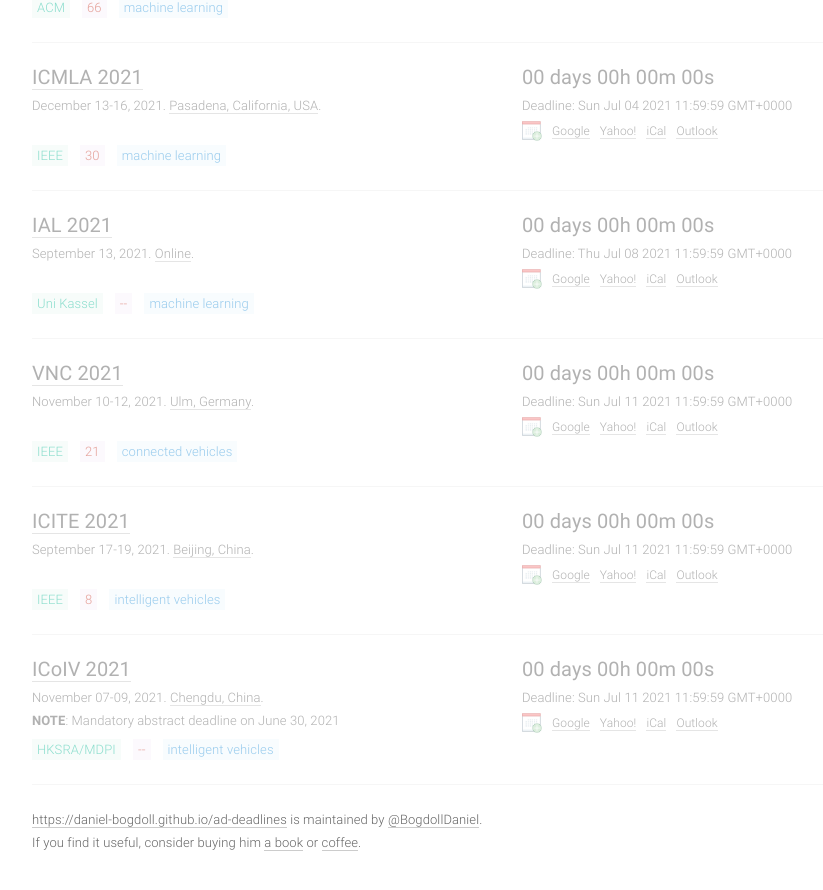
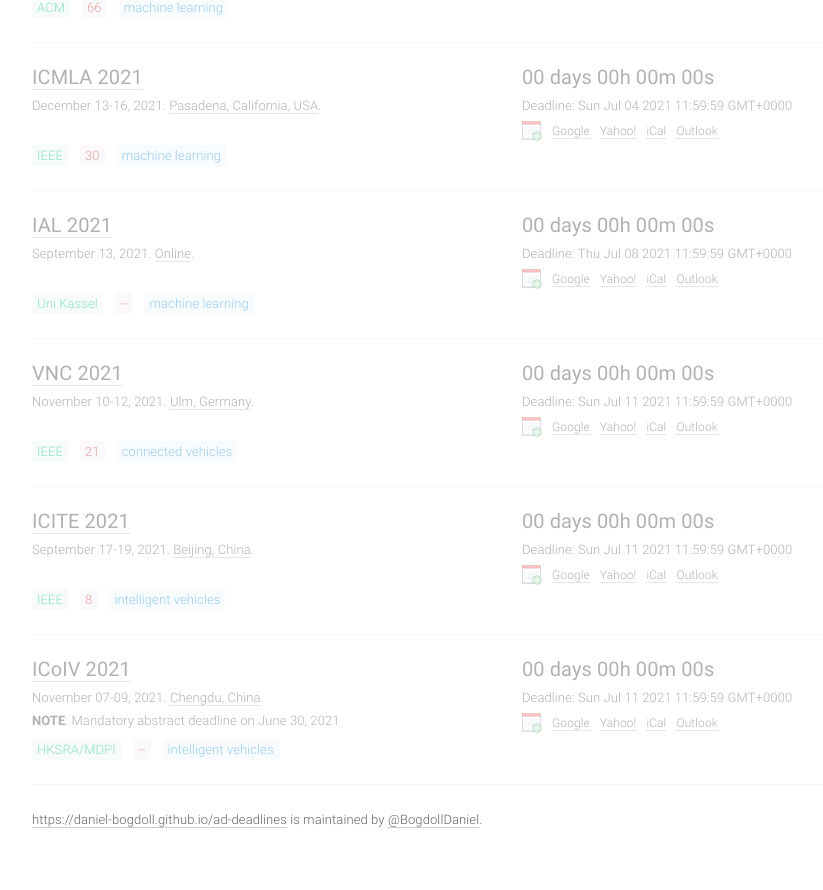
Before and after one commit to paperswithcode/ai-deadlines, a Jekyll site: the page built from index.html, in a window 1280 px wide and 900 px high, scrolled down 11976 px. Shown: the top 890 px of the window, without its empty margins (133-956 px from the left). Built offline with Jekyll 4.4.1, drawn with Linux system fonts in a browser that asks for light colours; comment, search, counter and statistics services are not loaded.

Commit message:
Update home.html

```diff
--- a/_layouts/home.html
+++ b/_layouts/home.html
@@ -131,7 +131,6 @@
           <div class="row">
             <div class="col-xs-12 col-sm-6">
               <a href="/">{{ site.baseurl | prepend: "https://daniel-bogdoll.github.io" }}</a> is maintained by <a href="https://twitter.com/{{ site.twitter_username }}">@{{ site.twitter_username }}</a>.<br>
-              If you find it useful, consider buying him <a target="_blank" href="https://read.gift/u/abhshkdz">a book</a> or <a title="_blank" href="https://www.buymeacoffee.com/abhshkdz">coffee</a>.
             </div>
           </div>
         </footer>
```
